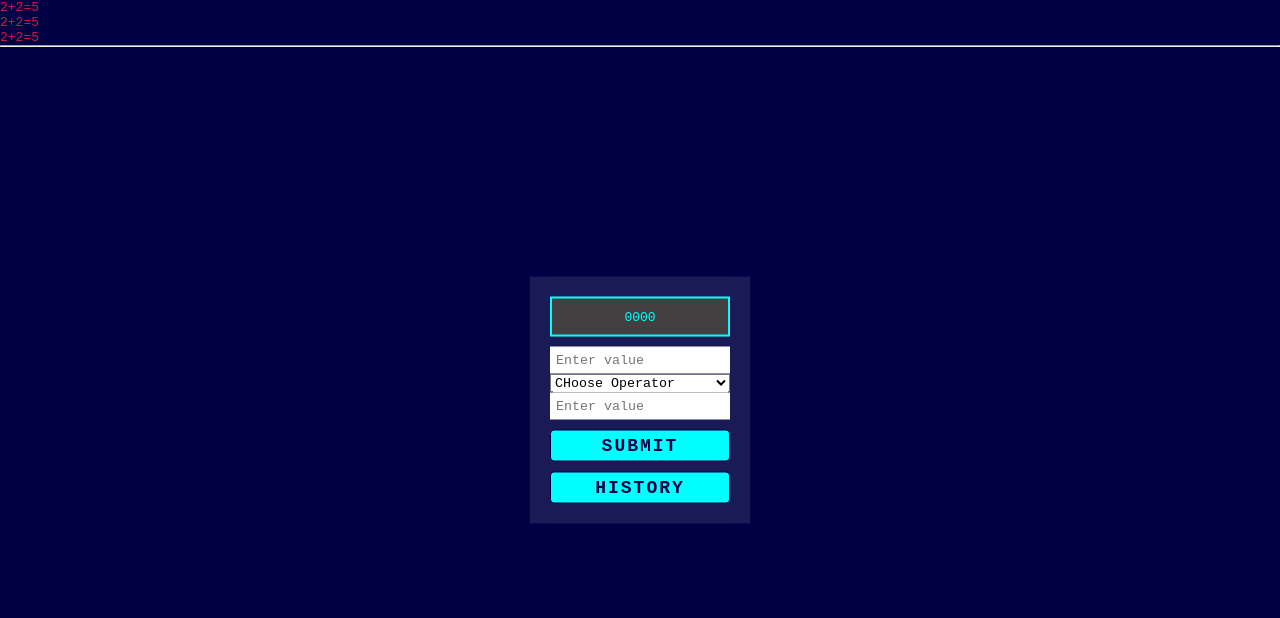
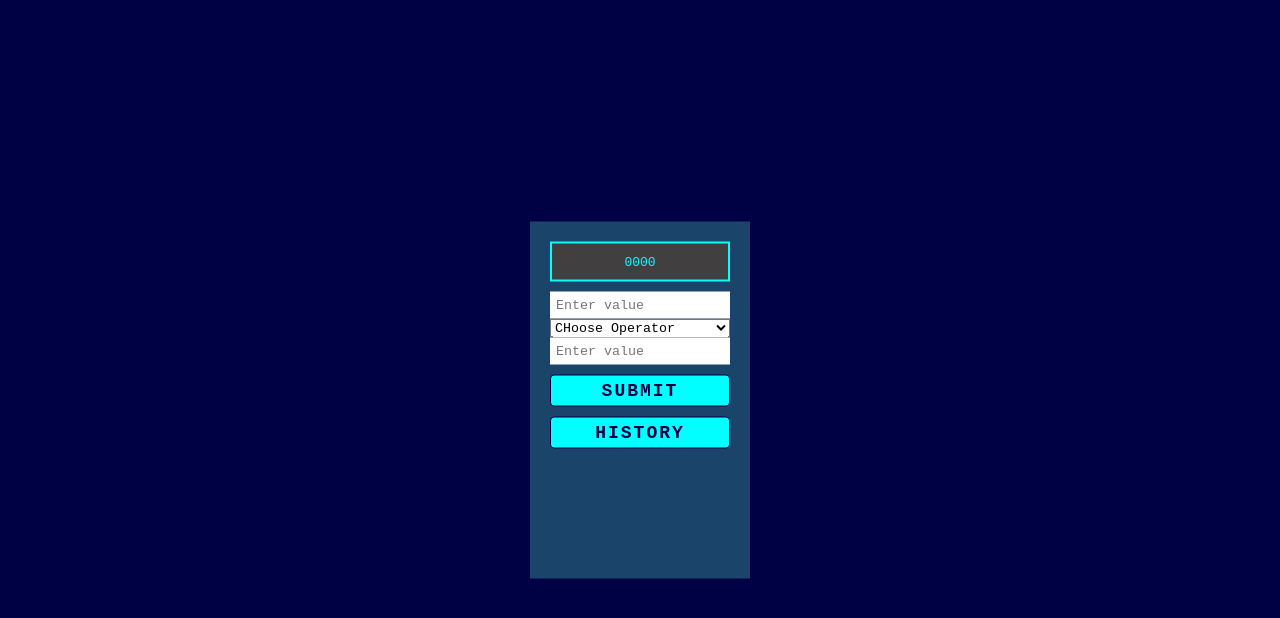
Before and after one commit to mughaltechlab/bootstrap-practice, a plain HTML site: page javascript_practice/calculator/index.html in a window 1280 px wide. Both pictures are taken after a click on the button "HISTORY". Drawn offline with Linux system fonts and the light colour scheme.

Commit message:
get history with cookie

```diff
--- a/javascript_practice/calculator/index.html
+++ b/javascript_practice/calculator/index.html
@@ -12,10 +12,33 @@
             font-family: monospace;
         }
         body{
+            overflow: hidden;
             background: #004;
             color: crimson;
             width: 100vw;
             height: 100vh;
+        }
+        body::before{
+            content: '';
+            background: rgba(85, 245, 149, 0.219);
+            position: absolute;
+            top: 50%;
+            left: 50%;
+            transform: translate(-50%,-50%);
+            animation: body-bg-anime 1s ease-in-out;
+        }
+        @keyframes body-bg-anime {
+            from{
+                width: 100vw;
+                height: 100vh;
+                border-radius: 0;
+            }
+            to{
+                width: 0;
+                height: 0;
+                border-radius: 50vw;
+
+            }
         }
         .calculator{
             display: flex;
@@ -29,6 +52,16 @@
             transform: translate(-50%,-50%);
             background: rgba(255, 255, 255, .1);
             padding: 20px;
+            animation: calculator-display-anime 2s infinite;
+            transition: background 1s ease-in-out;
+        }
+        @keyframes calculator-display-anime {
+            from{
+                background: rgba(85, 245, 149, 0.219);
+            }
+            to{
+                background: rgba(96, 240, 206, 0.281);
+            }
         }
         .inp-wrapper{
             display: inherit;
@@ -69,9 +102,31 @@
             background: #004;
             border: 1px solid aqua;
         }
-        #hr{
-            background: yellow;
+        #history{
+            overflow-y: scroll;
+            height: 100px;
+            width: 100%;
+            color: aqua;
+            text-align: center;
+            letter-spacing: 2px;
         }
+        #history::-webkit-scrollbar{
+            width: 5px;
+        }
+        #history::-webkit-scrollbar-track{
+            border-radius: 10px;
+            margin-block: 5px;
+
+        }
+        #history::-webkit-scrollbar-thumb{
+            /* background-color: aqua; */
+            border: 1px solid aqua;
+            border-radius: 20px;
+        }
+        #history::-webkit-scrollbar-thumb:hover{
+            background: aqua;
+        }
+
 
     </style>
 </head>
@@ -92,16 +147,12 @@
         <input class="inpN" type="text" id="n2" placeholder="Enter value">
         </div>
         <button id="submit-btn" class="btn">submit</button>
-        <button id="close-btn" class="btn">History</button>
+        <button id="history-btn" class="btn">History</button>
+        <div id="history">
+            <ul id="history-ul">
+            </ul>
+        </div>
     </div>
-    <div id="history">
-        <ul id="history-ul">
-            <li>2+2=5</li>
-            <li>2+2=5</li>
-            <li>2+2=5</li>
-        </ul>
-    </div>
-    <hr id="hr">
 
     <script>
         // variables
@@ -109,7 +160,7 @@
         let num2 = document.querySelector('#n2');
         let operator = document.querySelector('#operation');
         let submitBtn = document.querySelector('#submit-btn');
-        let closeBtn = document.querySelector('#close-btn');
+        let historyBtn = document.querySelector('#history-btn');
         let result = document.querySelector('.result');
         let wrapper = document.querySelector('.calculator');
         let historyList = document.querySelector('#history-ul');
@@ -142,9 +193,13 @@
         console.log(document.cookie);
         }
         // history function
-        closeBtn.addEventListener('click',()=>{
+        historyBtn.addEventListener('click',()=>{
             let cookieArr = document.cookie.split(';');
             console.log(cookieArr);
+            historyList.innerHTML = cookieArr.map(singleCookie=>`<li>${singleCookie}</li>`)
+            .join(` `)
+            // .join(`<br>`)
+            ;
         });
         // delete cookie with expire date option (expires=Thu, 01 Jan 1970 00:00:01 GMT;)
 
```
